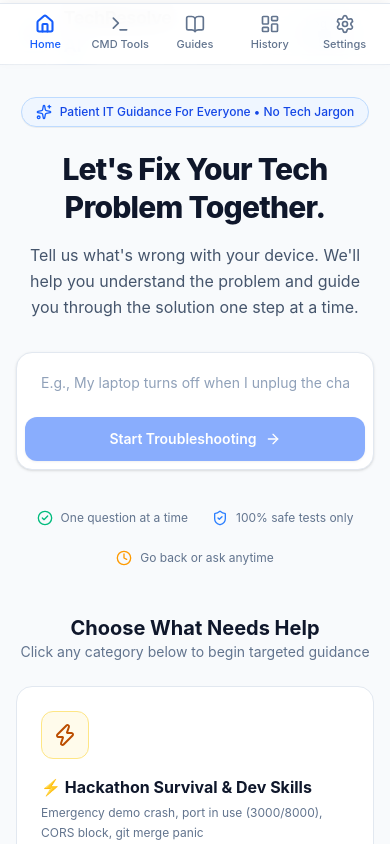
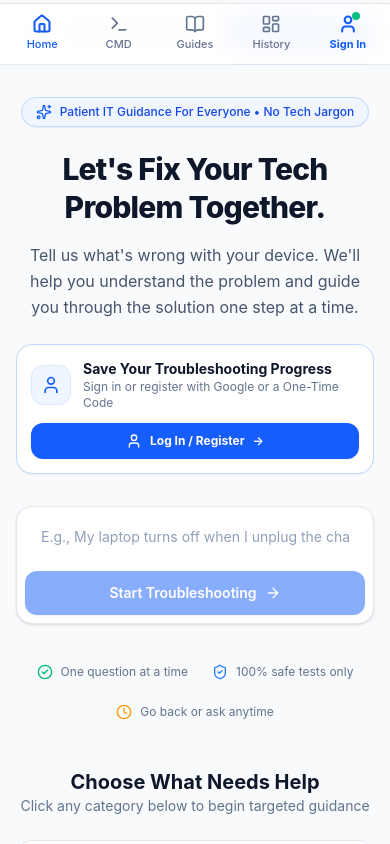
Before and after one commit to brets60/TechResolve-AI, a React (Vite) app in the folder frontend/: page / in a window 390 px wide. Shown: the top 844 px of the page. Built offline with nearby package versions, Linux system fonts and the light colour scheme; no server answers.

Commit message:
feat: make Sign In ultra prominent on mobile header, mobile bottom nav, and homepage banner

```diff
--- a/frontend/src/App.tsx
+++ b/frontend/src/App.tsx
@@ -173,6 +173,8 @@ export function App() {
                 onStartProblem={handleStartProblem}
                 onOpenCmdHelper={() => setCurrentView('cmd')}
                 mode={mode}
+                user={user}
+                onOpenAuth={() => setIsAuthOpen(true)}
               />
             )}
 
--- a/frontend/src/components/HomeView.tsx
+++ b/frontend/src/components/HomeView.tsx
@@ -13,17 +13,26 @@ import {
   CheckCircle2,
   BatteryCharging,
   Terminal,
-  Zap
+  Zap,
+  User as UserIcon
 } from 'lucide-react';
-import type { TroubleshootingMode } from '../types';
+import type { TroubleshootingMode, User } from '../types';
 
 interface HomeViewProps {
   onStartProblem: (problem: string, category: string) => void;
   onOpenCmdHelper?: () => void;
   mode: TroubleshootingMode;
+  user?: User | null;
+  onOpenAuth?: () => void;
 }
 
-export const HomeView: React.FC<HomeViewProps> = ({ onStartProblem, onOpenCmdHelper, mode }) => {
+export const HomeView: React.FC<HomeViewProps> = ({
+  onStartProblem,
+  onOpenCmdHelper,
+  mode,
+  user,
+  onOpenAuth
+}) => {
   const [customInput, setCustomInput] = useState('');
 
   const categories = [
@@ -134,9 +143,50 @@ export const HomeView: React.FC<HomeViewProps> = ({ onStartProblem, onOpenCmdHel
         </h1>
 
         {/* Description */}
-        <p className="text-base sm:text-lg text-slate-600 max-w-2xl mx-auto mb-8 leading-relaxed">
+        <p className="text-base sm:text-lg text-slate-600 max-w-2xl mx-auto mb-6 leading-relaxed">
           Tell us what's wrong with your device. We'll help you understand the problem and guide you through the solution one step at a time.
         </p>
+
+        {/* Prominent Sign In Banner for Guests */}
+        {!user && onOpenAuth && (
+          <div className="max-w-2xl mx-auto mb-8 p-3.5 sm:p-4 rounded-2xl bg-white border border-blue-200 shadow-xs flex flex-col sm:flex-row items-center justify-between gap-3 text-left">
+            <div className="flex items-center gap-3">
+              <div className="w-10 h-10 rounded-xl bg-blue-50 text-blue-600 flex items-center justify-center shrink-0 border border-blue-100">
+                <UserIcon className="w-5 h-5" />
+              </div>
+              <div>
+                <h3 className="text-sm font-bold text-slate-900">
+                  Save Your Troubleshooting Progress
+                </h3>
+                <p className="text-xs text-slate-500">
+                  Sign in or register with Google or a One-Time Code
+                </p>
+              </div>
+            </div>
+            <button
+              type="button"
+              onClick={onOpenAuth}
+              className="w-full sm:w-auto px-4 py-2.5 rounded-xl bg-blue-600 hover:bg-blue-700 text-white font-bold text-xs sm:text-sm shadow-xs transition flex items-center justify-center gap-2 cursor-pointer shrink-0"
+            >
+              <UserIcon className="w-4 h-4" />
+              <span>Log In / Register</span>
+              <span>→</span>
+            </button>
+          </div>
+        )}
+
+        {/* Synced User Pill */}
+        {user && (
+          <div className="max-w-2xl mx-auto mb-6 p-2.5 px-4 rounded-xl bg-emerald-50 border border-emerald-200 text-xs text-emerald-800 flex items-center justify-between gap-2 text-left">
+            <div className="flex items-center gap-2">
+              <span className="w-2 h-2 rounded-full bg-emerald-500 animate-pulse"></span>
+              <span>Signed in as <strong>{user.name}</strong> ({user.email})</span>
+            </div>
+            <span className="font-bold text-[11px] bg-emerald-100 text-emerald-700 px-2 py-0.5 rounded-md">
+              Sessions Synced ✓
+            </span>
+          </div>
+        )}
 
         {/* Direct Problem Input Form */}
         <form onSubmit={handleCustomSubmit} className="max-w-2xl mx-auto mb-10">
--- a/frontend/src/components/Navbar.tsx
+++ b/frontend/src/components/Navbar.tsx
@@ -125,8 +125,8 @@ export const Navbar: React.FC<NavbarProps> = ({
           {/* Mode Switcher & User Account */}
           <div className="flex items-center gap-3">
 
-            {/* Beginner vs Pro Mode Pill */}
-            <div className="bg-slate-100 p-1 rounded-xl flex items-center text-xs font-medium">
+            {/* Beginner vs Pro Mode Pill (Hidden on mobile to keep Sign In ultra prominent) */}
+            <div className="hidden sm:flex bg-slate-100 p-1 rounded-xl items-center text-xs font-medium">
               <button
                 onClick={() => onToggleMode('beginner')}
                 className={`flex items-center gap-1.5 px-2.5 py-1.5 rounded-lg transition ${
@@ -157,9 +157,9 @@ export const Navbar: React.FC<NavbarProps> = ({
             {user ? (
               <div className="flex items-center gap-2 pl-2 border-l border-slate-200">
                 {user.avatar_url ? (
-                  <img src={user.avatar_url} alt={user.name} className="w-7 h-7 rounded-full object-cover border border-slate-200" />
+                  <img src={user.avatar_url} alt={user.name} className="w-8 h-8 rounded-full object-cover border border-slate-200" />
                 ) : (
-                  <div className="w-7 h-7 rounded-full bg-blue-100 text-blue-700 flex items-center justify-center text-xs font-bold shrink-0">
+                  <div className="w-8 h-8 rounded-full bg-blue-600 text-white flex items-center justify-center text-xs font-bold shrink-0">
                     {user.name.charAt(0).toUpperCase()}
                   </div>
                 )}
@@ -177,10 +177,10 @@ export const Navbar: React.FC<NavbarProps> = ({
             ) : (
               <button
                 onClick={onOpenAuth}
-                className="flex items-center gap-1.5 text-xs sm:text-sm font-semibold text-blue-600 hover:text-blue-700 bg-blue-50 hover:bg-blue-100 px-3 py-1.5 rounded-xl border border-blue-200/80 transition cursor-pointer shadow-2xs"
+                className="flex items-center gap-1.5 text-xs sm:text-sm font-bold text-white bg-blue-600 hover:bg-blue-700 active:scale-95 px-3.5 py-2 rounded-xl transition cursor-pointer shadow-sm hover:shadow shrink-0"
               >
-                <UserIcon className="w-3.5 h-3.5" />
-                <span>Log In / Register</span>
+                <UserIcon className="w-4 h-4 text-white" />
+                <span>Sign In / Register</span>
               </button>
             )}
 
@@ -190,7 +190,7 @@ export const Navbar: React.FC<NavbarProps> = ({
       </div>
 
       {/* Mobile Bottom Navigation Bar (Shown on phones < md) */}
-      <nav className="fixed bottom-0 left-0 right-0 z-40 bg-white/95 backdrop-blur-md border-t border-slate-200 md:hidden flex items-center justify-around py-1.5 px-2 safe-area-pb shadow-[0_-4px_12px_rgba(0,0,0,0.05)]">
+      <nav className="fixed bottom-0 left-0 right-0 z-40 bg-white/95 backdrop-blur-md border-t border-slate-200 md:hidden flex items-center justify-around py-1.5 px-1 safe-area-pb shadow-[0_-4px_12px_rgba(0,0,0,0.05)]">
         <button
           type="button"
           onClick={() => setCurrentView('home')}
@@ -214,7 +214,7 @@ export const Navbar: React.FC<NavbarProps> = ({
           }`}
         >
           <Terminal className={`w-5 h-5 mb-0.5 ${currentView === 'cmd' ? 'text-blue-600 stroke-[2.5]' : 'text-slate-500'}`} />
-          <span>CMD Tools</span>
+          <span>CMD</span>
         </button>
 
         <button
@@ -243,18 +243,37 @@ export const Navbar: React.FC<NavbarProps> = ({
           <span>History</span>
         </button>
 
+        {/* Mobile Dedicated Sign In or Profile Button */}
+        {user ? (
           <button
             type="button"
             onClick={() => setCurrentView('settings')}
             className={`flex flex-col items-center justify-center flex-1 py-1 text-[11px] font-medium transition cursor-pointer ${
-            currentView === 'settings'
-              ? 'text-blue-600 font-bold'
-              : 'text-slate-500 hover:text-slate-900'
+              currentView === 'settings' ? 'text-blue-600 font-bold' : 'text-slate-500 hover:text-slate-900'
             }`}
           >
-          <SettingsIcon className={`w-5 h-5 mb-0.5 ${currentView === 'settings' ? 'text-blue-600 stroke-[2.5]' : 'text-slate-500'}`} />
-          <span>Settings</span>
+            {user.avatar_url ? (
+              <img src={user.avatar_url} alt={user.name} className="w-5 h-5 rounded-full object-cover mb-0.5 border border-slate-200" />
+            ) : (
+              <div className="w-5 h-5 rounded-full bg-blue-600 text-white flex items-center justify-center text-[10px] font-bold mb-0.5">
+                {user.name.charAt(0).toUpperCase()}
+              </div>
+            )}
+            <span className="truncate max-w-[45px]">{user.name.split(' ')[0]}</span>
           </button>
+        ) : (
+          <button
+            type="button"
+            onClick={onOpenAuth}
+            className="flex flex-col items-center justify-center flex-1 py-1 text-[11px] font-bold text-blue-600 transition cursor-pointer"
+          >
+            <div className="relative mb-0.5">
+              <UserIcon className="w-5 h-5 text-blue-600 stroke-[2.5]" />
+              <span className="w-2 h-2 rounded-full bg-emerald-500 absolute -top-0.5 -right-0.5 animate-pulse"></span>
+            </div>
+            <span className="font-bold text-blue-600">Sign In</span>
+          </button>
+        )}
       </nav>
     </header>
   );
```
Also changed, not shown: 2 other files (tests, documents, lock files or other folders). Lines whose indentation alone changed are shown as unchanged.
